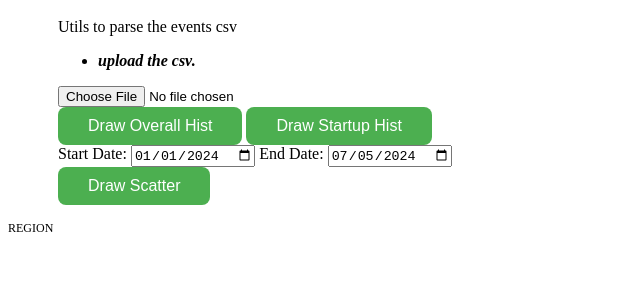
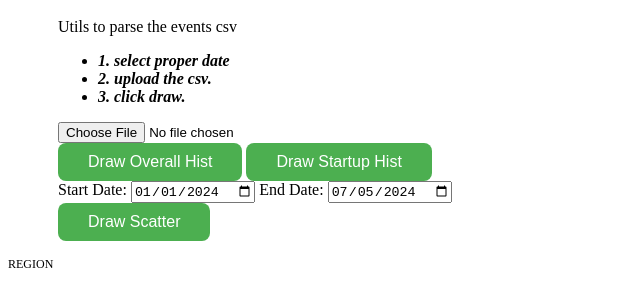
Before and after one commit to zhe62/utils, a plain HTML site: page docs/index.html in a window 1280 px wide. Shown: the part 48-354 px from the top of the page, without its empty margins (0-640 px from the left). Drawn offline with nearby package versions, Linux system fonts and the light colour scheme.

Commit message:
updated the instructions

```diff
--- a/docs/index.html
+++ b/docs/index.html
@@ -46,7 +46,9 @@
   Utils to parse the events csv
   <ul>
     <i><b>
-        <li>upload the csv.</li>
+		<li>1. select proper date</li>
+        <li>2. upload the csv.</li>
+		<li>3. click draw.</li>
     </b></i>
   </ul>
 </p>
--- a/docs/utils.js
+++ b/docs/utils.js
@@ -56,7 +56,7 @@ function drawScatterTest()
 
 	console.log("start date:"+ startDate)
 	dates = getLinearlySpacedDates(startDate, endDate, 0);
-	console.log(dates);
+	console.log("sampled dates:"+dates);
 	// drawScatter(simulatedData, dates, "#scatter_dataviz", "Events ScatterPlot");
 	drawScatter(realEventsData, dates, "#scatter_dataviz", "Events ScatterPlot");
 }
@@ -364,8 +364,8 @@ function d3ParseFile(){
 	const [dataValues] = d3.values(data)
 	const keys = Object.keys(dataValues)
 	event_table_keys = keys;
-	// console.log("d3parsed:"+keys);
-	// console.log("d3parse:"+data)
+	console.log("d3parsed:"+keys);
+	console.log("d3parse:"+data)
 	// loop over events
 	var date_cur = data[0].RowKey.substring(0,10);
 	var restart_cnt = 0;
@@ -376,6 +376,8 @@ function d3ParseFile(){
 	console.log("date_cur:"+date_cur)
 	for(i=0;i<data.length;i++)
 	{
+		if(data[i].RowKey<startDate)
+			continue;
 		if(data[i].Subject=="imx6" && data[i].Verb == "find" && data[i].Object=="firmware_version" && data[i].Callee=="camera_app")
 			startup_timestamps.push(data[i].RowKey);
 
```
